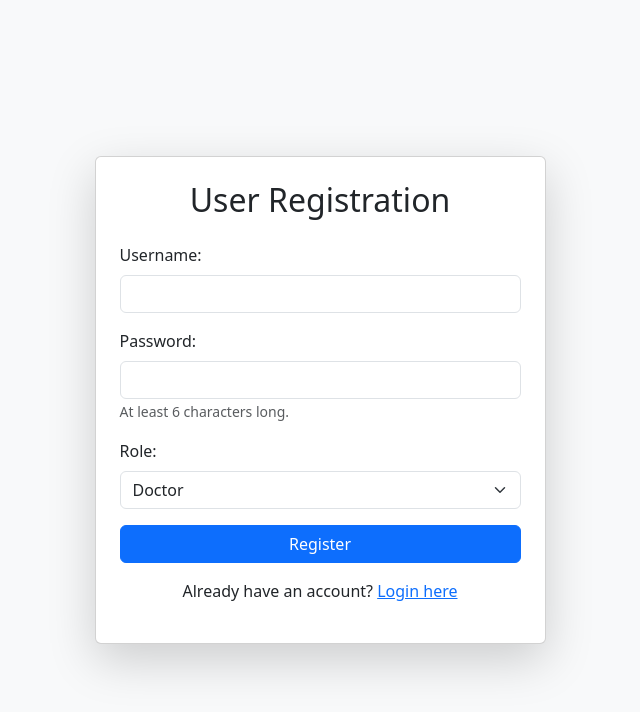
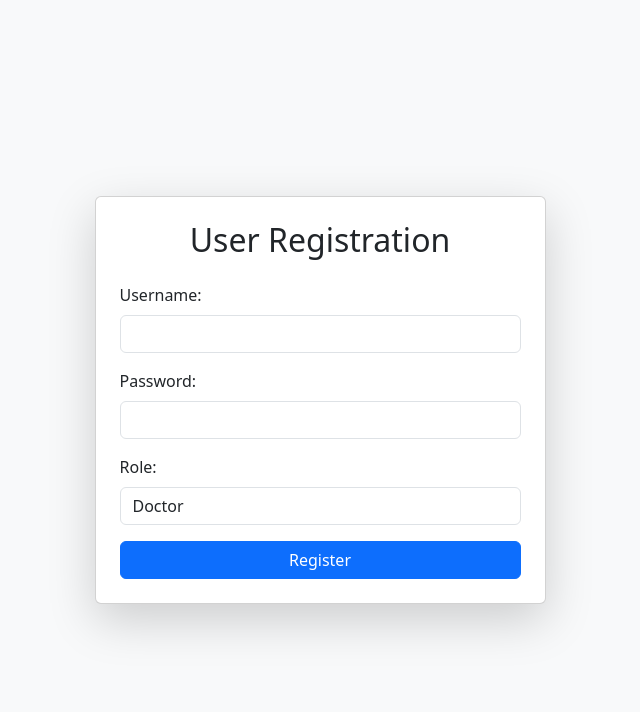
Before and after one commit to JoshuaBolilan/prelim-case-study, a PHP site: page /register.php in a window 1280 px wide. Shown: the top 712 px of the page, without its empty margins (320-960 px from the left). Run offline with PHP 8.4, Linux system fonts and the light colour scheme.

Commit message:
updated register.php

```diff
--- a/sprint2/php/register.php
+++ b/sprint2/php/register.php
@@ -1,45 +1,34 @@
 <?php
 session_start();
-include 'db.php';
+require 'db.php';
 
-$error = $success = "";
-
-if ($_SERVER["REQUEST_METHOD"] == "POST") {
+if ($_SERVER["REQUEST_METHOD"] === "POST") {
     $username = trim($_POST['username']);
-    $password = $_POST['password'];
+    $password = password_hash($_POST['password'], PASSWORD_BCRYPT);
     $role = $_POST['role'];
 
-    // Input validation
-    if (empty($username) || empty($password) || empty($role)) {
-        $error = "All fields are required.";
-    } elseif (strlen($password) < 6) {
-        $error = "Password must be at least 6 characters long.";
+    // Check if username already exists
+    $stmt = $conn->prepare("SELECT 1 FROM users WHERE username = ?");
+    $stmt->bind_param("s", $username);
+    $stmt->execute();
+    $stmt->store_result();
+
+    if ($stmt->num_rows > 0) {
+        $message = "Username already exists.";
+        $msg_class = "alert-danger";
     } else {
-        // Check if the username already exists
-        $checkQuery = "SELECT * FROM users WHERE username = ?";
-        $checkStmt = $conn->prepare($checkQuery);
-        $checkStmt->bind_param("s", $username);
-        $checkStmt->execute();
-        $result = $checkStmt->get_result();
+        $stmt = $conn->prepare("INSERT INTO users (username, password_hash, role) VALUES (?, ?, ?)");
+        $stmt->bind_param("sss", $username, $password, $role);
 
-        if ($result->num_rows > 0) {
-            $error = "Username already exists. Please choose another.";
+        if ($stmt->execute()) {
+            $message = "Registration successful! <a href='index.php'>Login here</a>";
+            $msg_class = "alert-success";
         } else {
-            // Hash password securely
-            $hashedPassword = password_hash($password, PASSWORD_BCRYPT);
-
-            // Insert user into the database
-            $query = "INSERT INTO users (username, password_hash, role) VALUES (?, ?, ?)";
-            $stmt = $conn->prepare($query);
-            $stmt->bind_param("sss", $username, $hashedPassword, $role);
-
-            if ($stmt->execute()) {
-                $success = "Registration successful! <a href='index.php' class='alert-link'>Login here</a>";
-            } else {
-                $error = "Error: " . $stmt->error;
-            }
+            $message = "Error: " . $stmt->error;
+            $msg_class = "alert-danger";
         }
     }
+    $stmt->close();
 }
 ?>
 
@@ -57,15 +46,9 @@ if ($_SERVER["REQUEST_METHOD"] == "POST") {
             <div class="col-md-5">
                 <div class="card shadow-lg p-4">
                     <h2 class="text-center mb-4">User Registration</h2>
-
-                    <?php if ($error) : ?>
-                        <div class="alert alert-danger"><?php echo $error; ?></div>
+                    <?php if (!empty($message)) : ?>
+                        <div class="alert <?php echo $msg_class; ?>"> <?php echo $message; ?> </div>
                     <?php endif; ?>
-
-                    <?php if ($success) : ?>
-                        <div class="alert alert-success"><?php echo $success; ?></div>
-                    <?php endif; ?>
-
                     <form action="register.php" method="POST">
                         <div class="mb-3">
                             <label class="form-label">Username:</label>
@@ -74,20 +57,18 @@ if ($_SERVER["REQUEST_METHOD"] == "POST") {
                         <div class="mb-3">
                             <label class="form-label">Password:</label>
                             <input type="password" name="password" class="form-control" required>
-                            <small class="text-muted">At least 6 characters long.</small>
                         </div>
                         <div class="mb-3">
                             <label class="form-label">Role:</label>
-                            <select name="role" class="form-select" required>
-                                <option value="doctor">Doctor</option>
-                                <option value="nurse">Nurse</option>
+                            <select name="role" class="form-control" required>
+                                <option value="Doctor">Doctor</option>
+                                <option value="Nurse">Nurse</option>
                             </select>
                         </div>
                         <div class="d-grid">
                             <button type="submit" class="btn btn-primary">Register</button>
                         </div>
                     </form>
-                    <p class="text-center mt-3">Already have an account? <a href="index.php">Login here</a></p>
                 </div>
             </div>
         </div>
```
